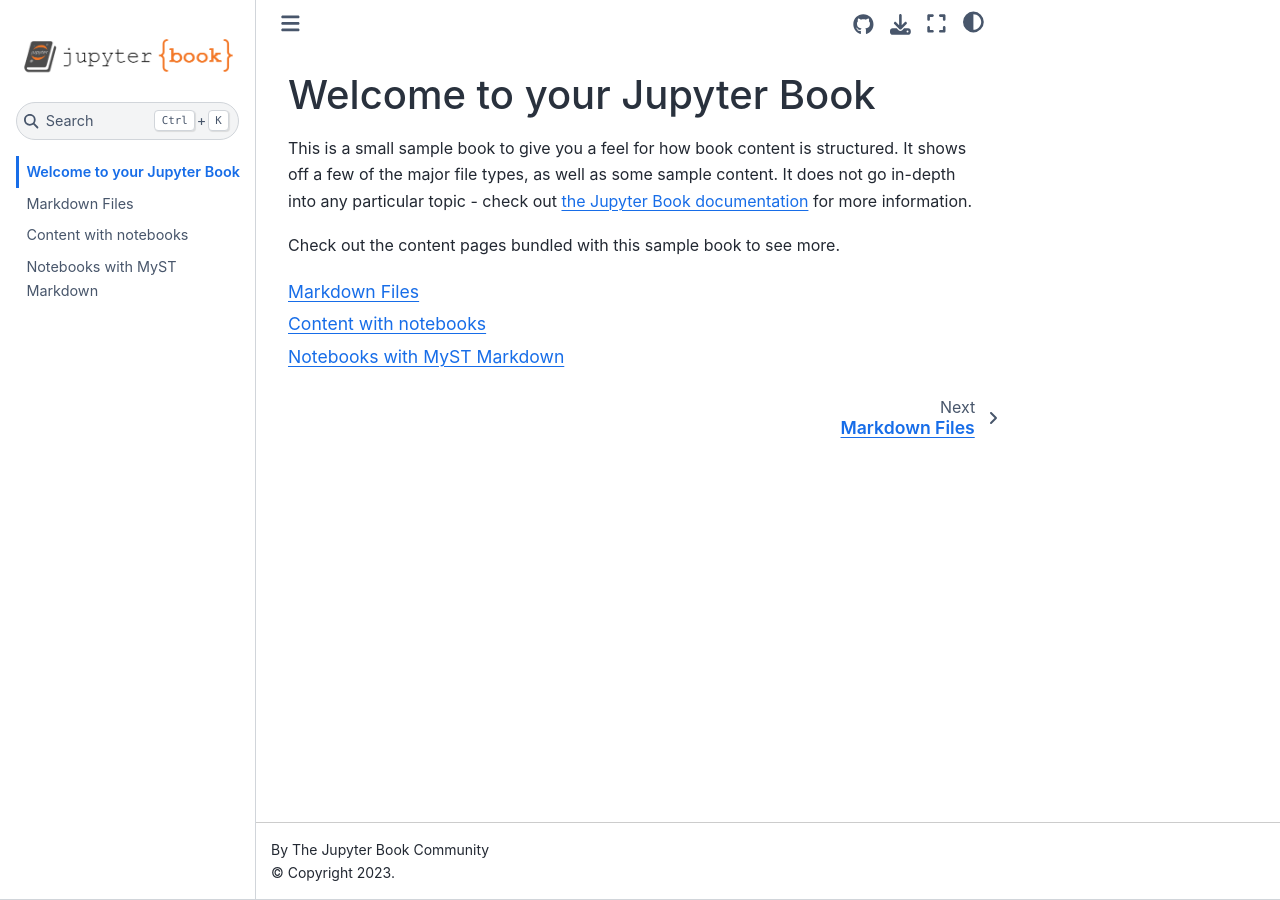
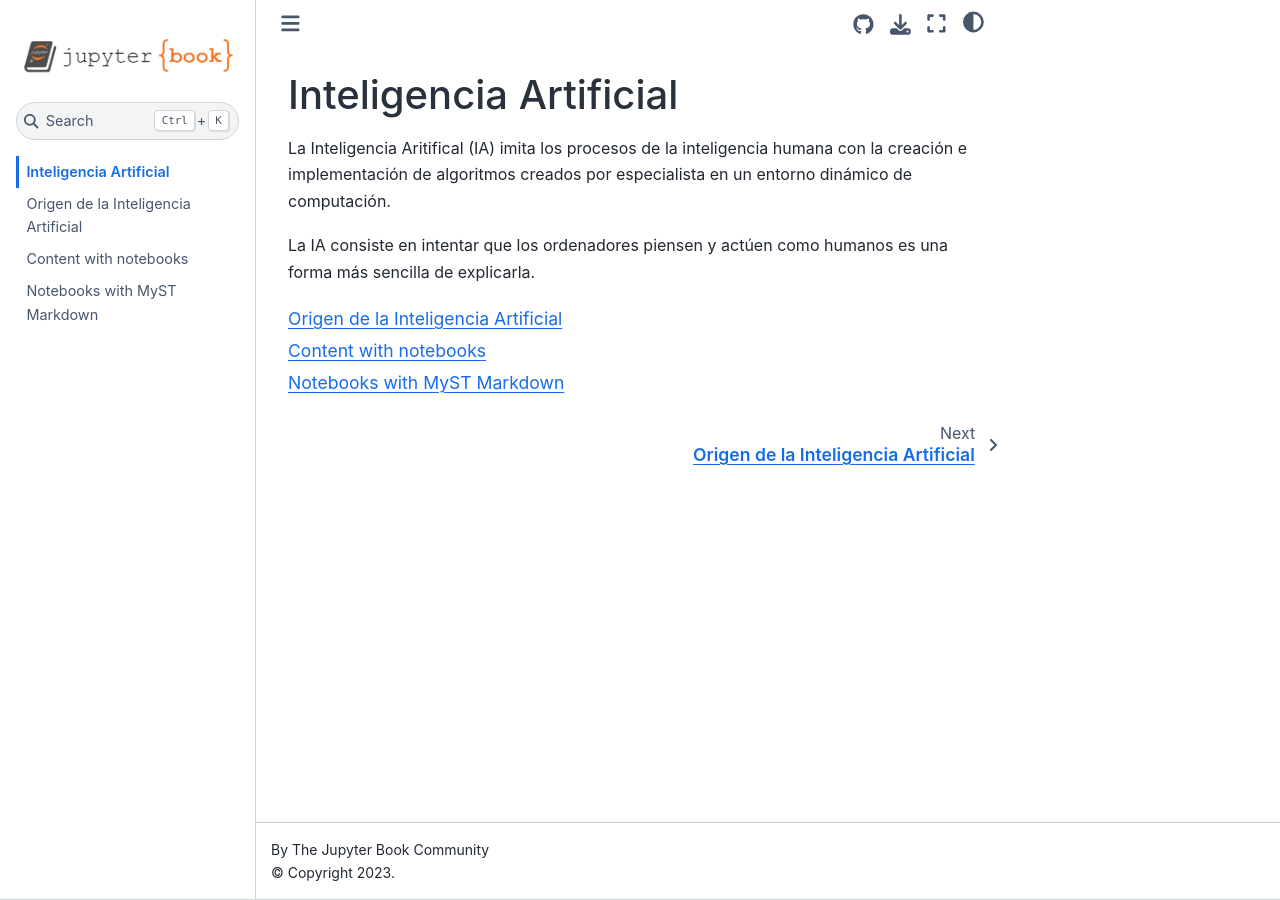
Before and after one commit to Frank11jr/milibro, a Jupyter Book: the page built from intro.md, in a window 1280 px wide. Built offline with Jupyter Book 1.0.4 settings and Sphinx 7.4.7 and the Sphinx Book theme 1.1.4, drawn with Linux system fonts in a browser that asks for light colours.

Commit message:
Nuevos cambios

````diff
--- a/intro.md
+++ b/intro.md
@@ -1,11 +1,8 @@
-# Welcome to your Jupyter Book
+# Inteligencia Artificial
 
-This is a small sample book to give you a feel for how book content is
-structured.
-It shows off a few of the major file types, as well as some sample content.
-It does not go in-depth into any particular topic - check out [the Jupyter Book documentation](https://jupyterbook.org) for more information.
+La Inteligencia Aritifical (IA) imita los procesos de la inteligencia humana con la creación e implementación de algoritmos creados por especialista en un entorno dinámico de computación.
 
-Check out the content pages bundled with this sample book to see more.
+La IA consiste en intentar que los ordenadores piensen y actúen como humanos es una forma más sencilla de explicarla.
 
 ```{tableofcontents}
 ```
--- a/markdown.md
+++ b/markdown.md
@@ -1,4 +1,12 @@
-# Markdown Files
+# Origen de la Inteligencia Artificial
+
+-- Desde al menos el siglo I a.C., los humanos se han planteado la posibilidad de crear máquinas que imiten al cerebro humano.
+
+-- Ya en la época moderna, John McCarthy acuñó el término «inteligencia artificial» en 1955.
+
+-- En 1956, McCarthy y algunos otros organizaron una conferencia denominada «Dartmouth Summer Research Project on Artificial Intelligence». Este encuentro dio lugar a la creación del aprendizaje automático, el aprendizaje profundo, el análisis predictivo y, ahora, el análisis prescriptivo. También dio lugar a un campo de estudio totalmente nuevo: la ciencia de los datos.
+
+## Markdown Files
 
 Whether you write your book's content in Jupyter Notebooks (`.ipynb`) or
 in regular markdown files (`.md`), you'll write in the same flavor of markdown
````
